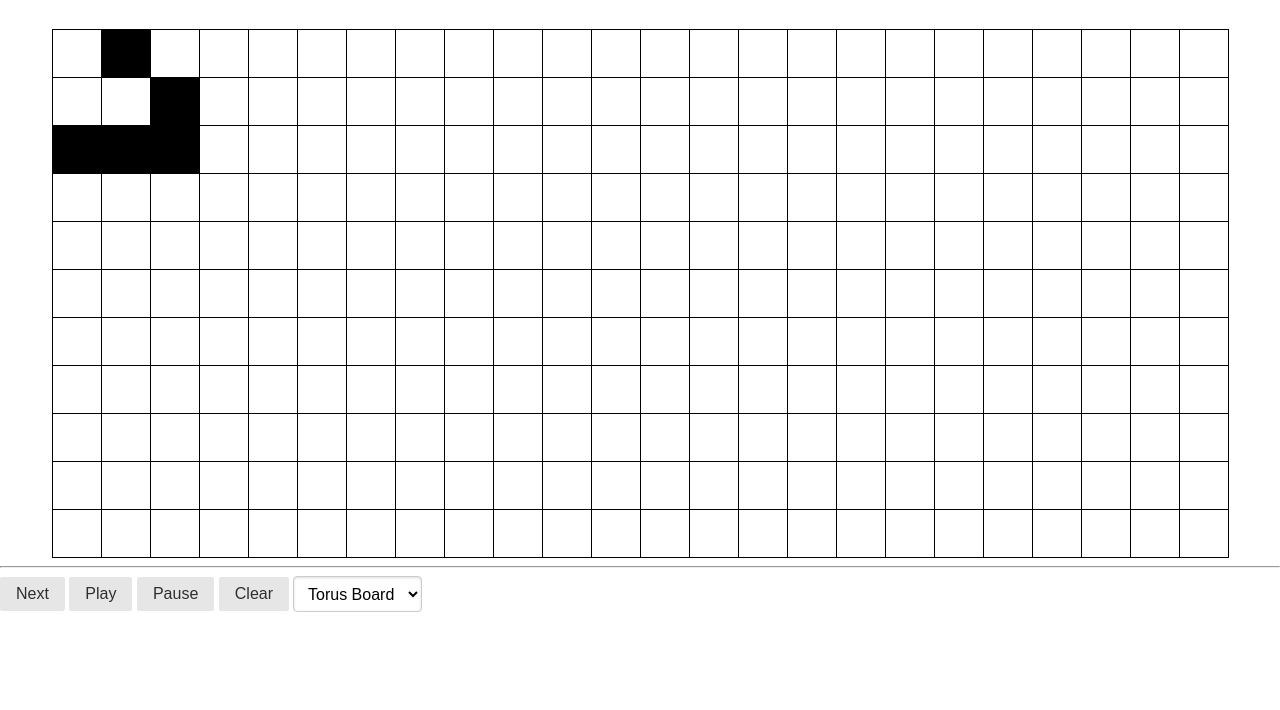
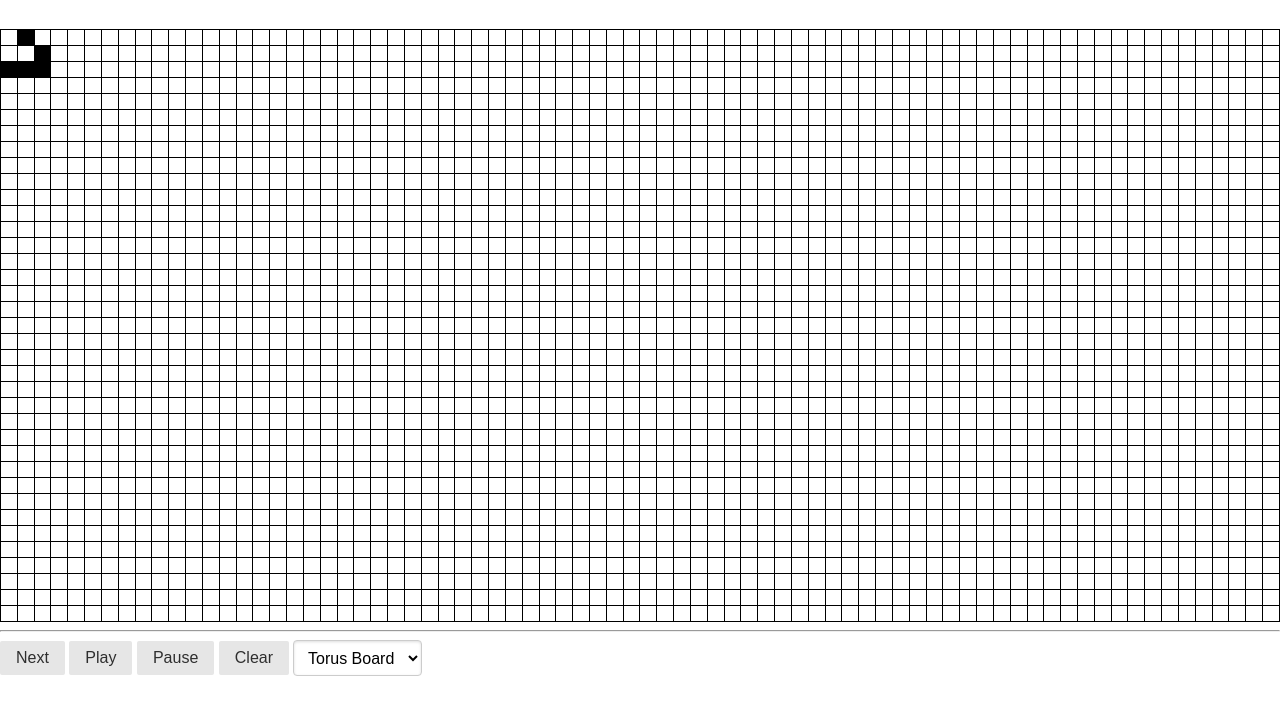
Before and after one commit to tinosteinort/golpwa, a website built with webpack: page docs/index.html in a window 1280 px wide. Shown: the part 90-800 px from the top of the page. Built offline with nearby package versions, Linux system fonts and the light colour scheme.

Commit message:
change size

```diff
--- a/docs/css/styles.css
+++ b/docs/css/styles.css
@@ -12,8 +12,8 @@ table {
 
 td {
     border: solid 1px;
-    width: 3em;
-    height: 3em;
+    width: 1em;
+    height: 1em;
 }
 
 
--- a/src/index.ts
+++ b/src/index.ts
@@ -9,17 +9,17 @@ enum BoardType {
 
 function getEmInPixel(): number {
     const div = document.getElementById("emInPixel") as HTMLDivElement;
-    div.style.height = "3em";
+    div.style.height = "1em";
     return div.offsetHeight;
 }
 function calculateCellsX(): number {
     const numberOfPixelIn1em = getEmInPixel();
-    const cellCountX = Math.floor((window.innerWidth - 100) / numberOfPixelIn1em);
+    const cellCountX = Math.floor((window.innerWidth - 50) / numberOfPixelIn1em);
     return cellCountX;
 }
 function calculateCellsY(): number {
     const numberOfPixelIn1em = getEmInPixel();
-    const cellCountY = Math.floor((window.innerHeight - 250) / numberOfPixelIn1em);
+    const cellCountY = Math.floor((window.innerHeight - 200) / numberOfPixelIn1em);
     return cellCountY;
 }
 
```
Also changed, not shown: docs/js/index.js.
